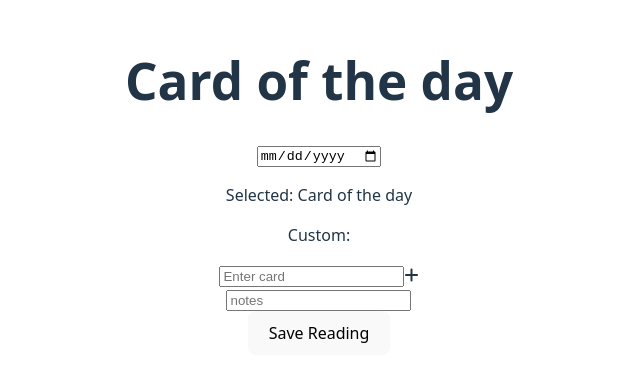
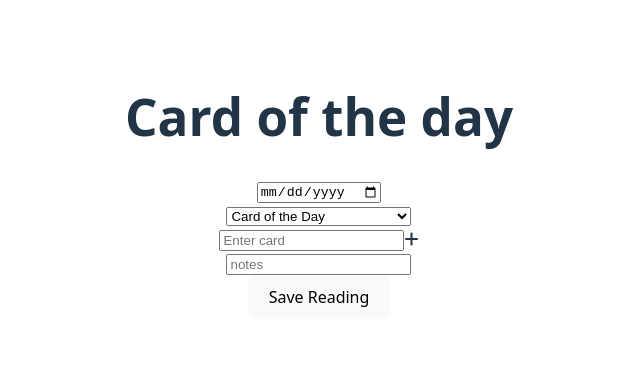
Before and after one commit to avalehner/my-daily-tarot, a React (Vite) app: page / in a window 1280 px wide. Shown: the part 214-596 px from the top of the page, without its empty margins (321-961 px from the left). Built offline with nearby package versions, Linux system fonts and the light colour scheme.

Commit message:
add drop down menu for reading type

```diff
--- a/src/components/ReadingTypeMenu.jsx
+++ b/src/components/ReadingTypeMenu.jsx
@@ -1,12 +1,30 @@
 import { useState } from 'react'
 
 const ReadingTypeMenu = () => {
-  const [readingType, setReadingType] = useState(['Card of the day'])
+  const [readingType, setReadingType] = useState('card-of-day')
+  const [customType, setCustomType] = useState('')
+
+  const handleReadingType = (e) => {
+    setReadingType(e.target.value)
+  }
 
   return (
     <div>
-      <p>Selected: {readingType}</p>
-      <p>Custom: {setReadingType}</p>
+      <select value={readingType} onChange={handleReadingType}>
+        <option value="card-of-day">Card of the Day</option>
+        <option value="love-reading">Love Reading</option>
+        <option value="past-present-future-advice">Past/Present/Future/Advice</option>
+        <option value="custom">Custom</option>
+      </select>
+
+      {readingType === 'custom' && (
+          <input
+            type="text"
+            placeholder="Enter reading type"
+            value={customType}
+            onChange={(e) => setCustomType(e.target.value)}
+          />
+      )}
     </div>
   )
 }
```
